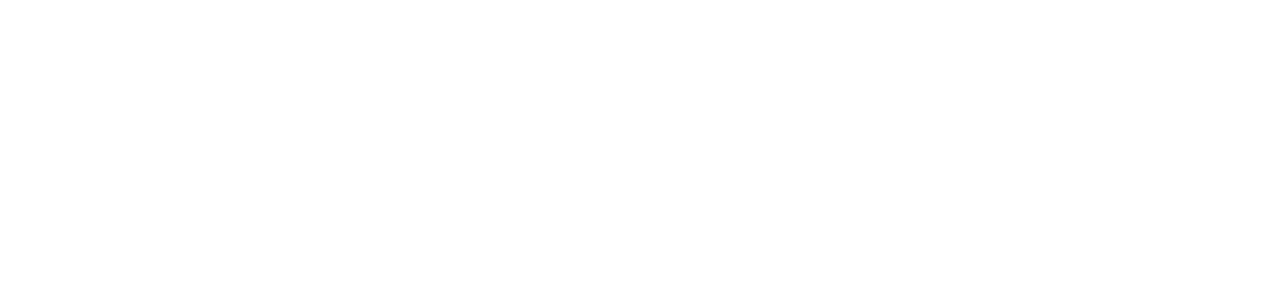
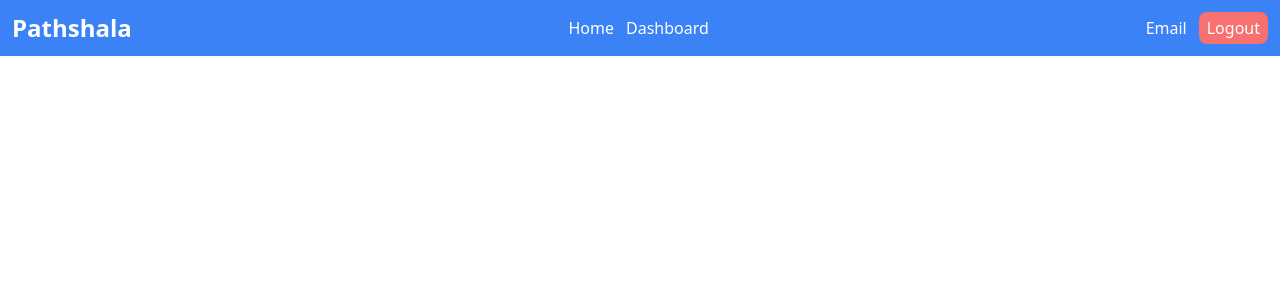
Before and after one commit to MazharulDev/pathshala-client, a React (Create React App) app: page / in a window 1280 px wide. Shown: the top 300 px of the page. Built offline with nearby package versions, Linux system fonts and the light colour scheme.

Commit message:
firebase tailwind react router and navbar added

```diff
--- /dev/null
+++ b/postcss.config.js
@@ -0,0 +1,6 @@
+module.exports = {
+  plugins: {
+    tailwindcss: {},
+    autoprefixer: {},
+  },
+}
--- a/src/App.js
+++ b/src/App.js
@@ -1,9 +1,11 @@
 import './App.css';
+import RouteAll from './Routes/RouteAll';
+
 
 function App() {
   return (
     <div>
-
+      <RouteAll />
     </div>
   );
 }
--- /dev/null
+++ b/src/Routes/RouteAll.js
@@ -0,0 +1,17 @@
+import React from 'react';
+import { Route, Routes } from 'react-router-dom';
+import Home from '../components/Home/Home';
+import Navbar from '../components/Navbar/Navbar';
+
+const RouteAll = () => {
+    return (
+        <div>
+            <Navbar />
+            <Routes>
+                <Route path='/' element={<Home />} />
+            </Routes>
+        </div>
+    );
+};
+
+export default RouteAll;
--- /dev/null
+++ b/src/components/Home/Home.js
@@ -0,0 +1,12 @@
+import React from 'react';
+import HomePage from '../../pages/HomePage/HomePage';
+
+const Home = () => {
+    return (
+        <div>
+            <HomePage />
+        </div>
+    );
+};
+
+export default Home;
--- /dev/null
+++ b/src/components/Navbar/Navbar.js
@@ -0,0 +1,24 @@
+import React from 'react';
+import { Link } from "react-router-dom"
+
+const Navbar = () => {
+    return (
+        <div className='p-3 bg-blue-500'>
+            <div className='flex justify-between items-center text-white'>
+                <div>
+                    <p className='text-2xl font-bold'>Pathshala</p>
+                </div>
+                <div className='flex justify-center items-center gap-3'>
+                    <Link className='hover:text-gray-300' to="/">Home</Link>
+                    <Link className='hover:text-gray-300' to="/Dashboard">Dashboard</Link>
+                </div>
+                <div className='flex justify-center items-center gap-3'>
+                    <p>Email</p>
+                    <button className='px-2 py-1 bg-red-400 rounded-lg hover:bg-red-300'>Logout</button>
+                </div>
+            </div>
+        </div>
+    );
+};
+
+export default Navbar;
--- /dev/null
+++ b/src/firebase.init.js
@@ -0,0 +1,16 @@
+import { initializeApp } from "firebase/app";
+import { getAuth } from "firebase/auth"
+
+const firebaseConfig = {
+    apiKey: process.env.REACT_APP_apiKey,
+    authDomain: process.env.REACT_APP_authDomain,
+    projectId: process.env.REACT_APP_projectId,
+    storageBucket: process.env.REACT_APP_storageBucket,
+    messagingSenderId: process.env.REACT_APP_messagingSenderId,
+    appId: process.env.REACT_APP_appId,
+};
+
+// Initialize Firebase
+const app = initializeApp(firebaseConfig);
+const auth = getAuth(app)
+export default auth;
--- a/src/index.css
+++ b/src/index.css
@@ -1,13 +1,3 @@
-body {
-  margin: 0;
-  font-family: -apple-system, BlinkMacSystemFont, 'Segoe UI', 'Roboto', 'Oxygen',
-    'Ubuntu', 'Cantarell', 'Fira Sans', 'Droid Sans', 'Helvetica Neue',
-    sans-serif;
-  -webkit-font-smoothing: antialiased;
-  -moz-osx-font-smoothing: grayscale;
-}
-
-code {
-  font-family: source-code-pro, Menlo, Monaco, Consolas, 'Courier New',
-    monospace;
-}
+@tailwind base;
+@tailwind components;
+@tailwind utilities;
--- a/src/index.js
+++ b/src/index.js
@@ -3,11 +3,15 @@
 import './index.css';
 import App from './App';
 import reportWebVitals from './reportWebVitals';
+import { BrowserRouter } from "react-router-dom";
+
 
 const root = ReactDOM.createRoot(document.getElementById('root'));
 root.render(
   <React.StrictMode>
-    <App />
+    <BrowserRouter>
+      <App />
+    </BrowserRouter>
   </React.StrictMode>
 );
 
--- /dev/null
+++ b/src/pages/HomePage/HomePage.js
@@ -0,0 +1,11 @@
+import React from 'react';
+
+const HomePage = () => {
+    return (
+        <div>
+
+        </div>
+    );
+};
+
+export default HomePage;
--- /dev/null
+++ b/src/shared/RequireAuth.js
@@ -0,0 +1,22 @@
+import React from 'react';
+import { useAuthState } from 'react-firebase-hooks/auth';
+import { Navigate, useLocation } from 'react-router-dom';
+import auth from '../firebase.init';
+import Loading from './Loading/Loading';
+
+
+const RequireAuth = ({ children }) => {
+    const [user, loading] = useAuthState(auth);
+    const location = useLocation();
+
+    if (loading) {
+        return <Loading />
+    }
+
+    if (!user) {
+        return <Navigate to="/login" state={{ from: location }} replace></Navigate>
+    }
+    return children;
+};
+
+export default RequireAuth;
--- /dev/null
+++ b/tailwind.config.js
@@ -0,0 +1,10 @@
+/** @type {import('tailwindcss').Config} */
+module.exports = {
+  content: [
+    "./src/**/*.{js,jsx,ts,tsx}",
+  ],
+  theme: {
+    extend: {},
+  },
+  plugins: [],
+}
```
Also changed, not shown: package.json (+7 -0 lines), 1 other file (tests, documents, lock files or other folders).
